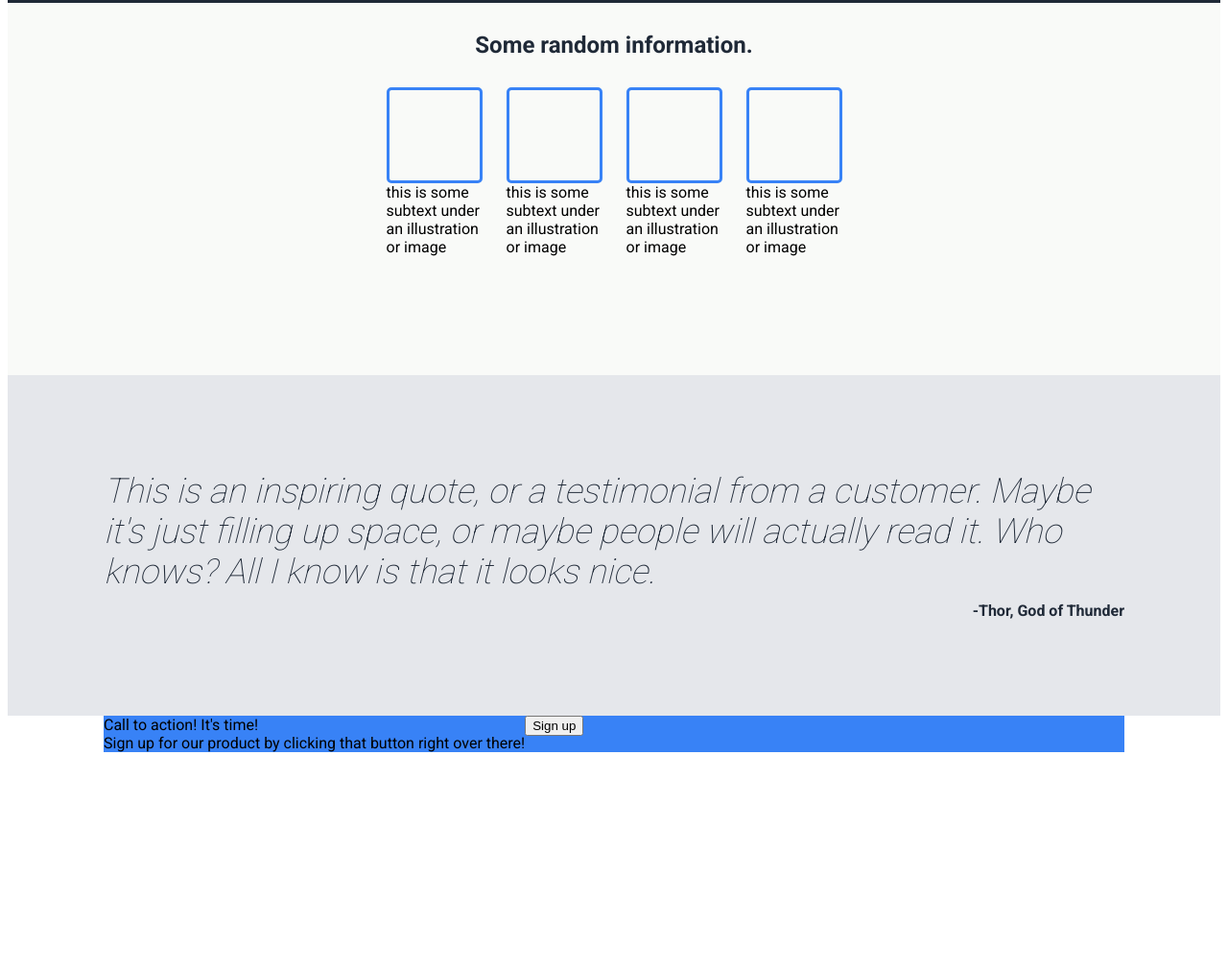
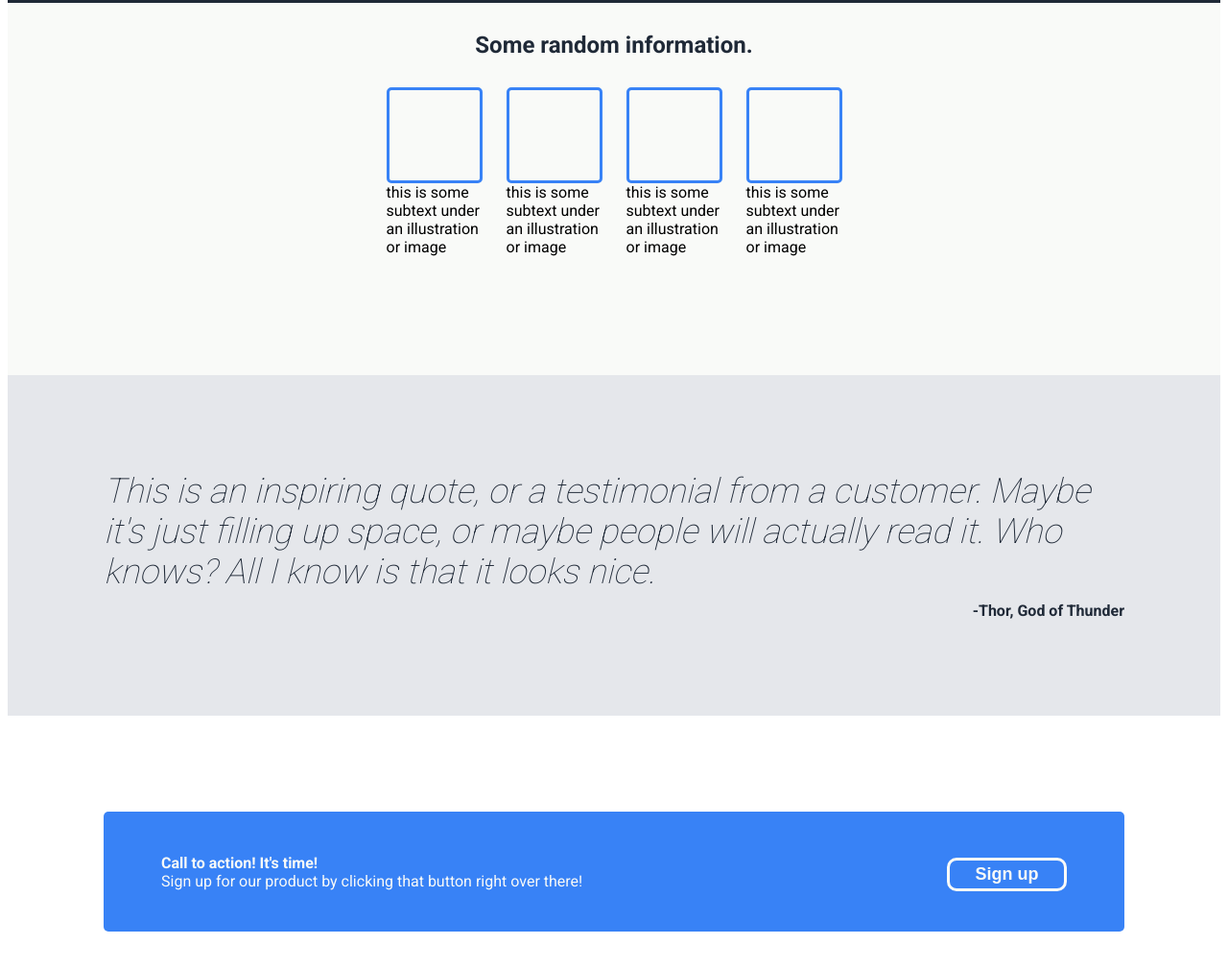
Before and after one commit to bar-wd/landing-page, a plain HTML site: page index.html in a window 1280 px wide. Shown: the part 440-1449 px from the top of the page at 96% size. Before the commit the page ends 1332 px from the top, so only its background shows below. Drawn offline with Linux system fonts and the light colour scheme.

Commit message:
Finish styling before refining
Last commit before refining any rough edges

```diff
--- a/index.html
+++ b/index.html
@@ -55,12 +55,10 @@
        <div class="footer">
             <div class="footer-container">
                 <div class="footer-text">
-                    <div>Call to action! It's time!</div>
+                    <div class="action">Call to action! It's time!</div>
                     <div>Sign up for our product by clicking that button right over there!</div>
                 </div>
-                <div class="btn sign-up-low">
-                    <button>Sign up</button>
-                </div>
+                <button class="btn sign-up-low">Sign up</button>
             </div>
        </div>
     </body>
--- a/styles.css
+++ b/styles.css
@@ -129,20 +129,43 @@ body {
 }
 
 .footer {
-    background-color: #3882F6;
     display: flex;
-    margin: 0px 100px 100px 100px;
+    padding: 100px 100px 100px 100px;
+    justify-content: center;
+    alignt-items: center;
 }
 
 .footer-container {
     display: flex;
-     /* margin: 0px 100px 100px 100px; */
+    background-color: #3882F6;
+    flex: 1;
+    height: 125px;
+    justify-content: space-between;
+    align-items: center;
+    padding: 60px;
+    border-radius: 5px;
 }
 
 .footer-text {
+    color: #F9FAF8;
+
 
 }
 
+.action {
+    font-weight: bold;
+}
+
 .btn.sign-up-low {
+    background-color: #3882F6;
+    color: #F9FAF8;
+    font-weight: bold;
+    width: 125px;
+    height: 35px;
+    border-radius: 10px;
+    border: solid;
+    border-color: #F9FAF8;
+    margin-top: 5px;
+    font-size: 18px;
 
 }
```
